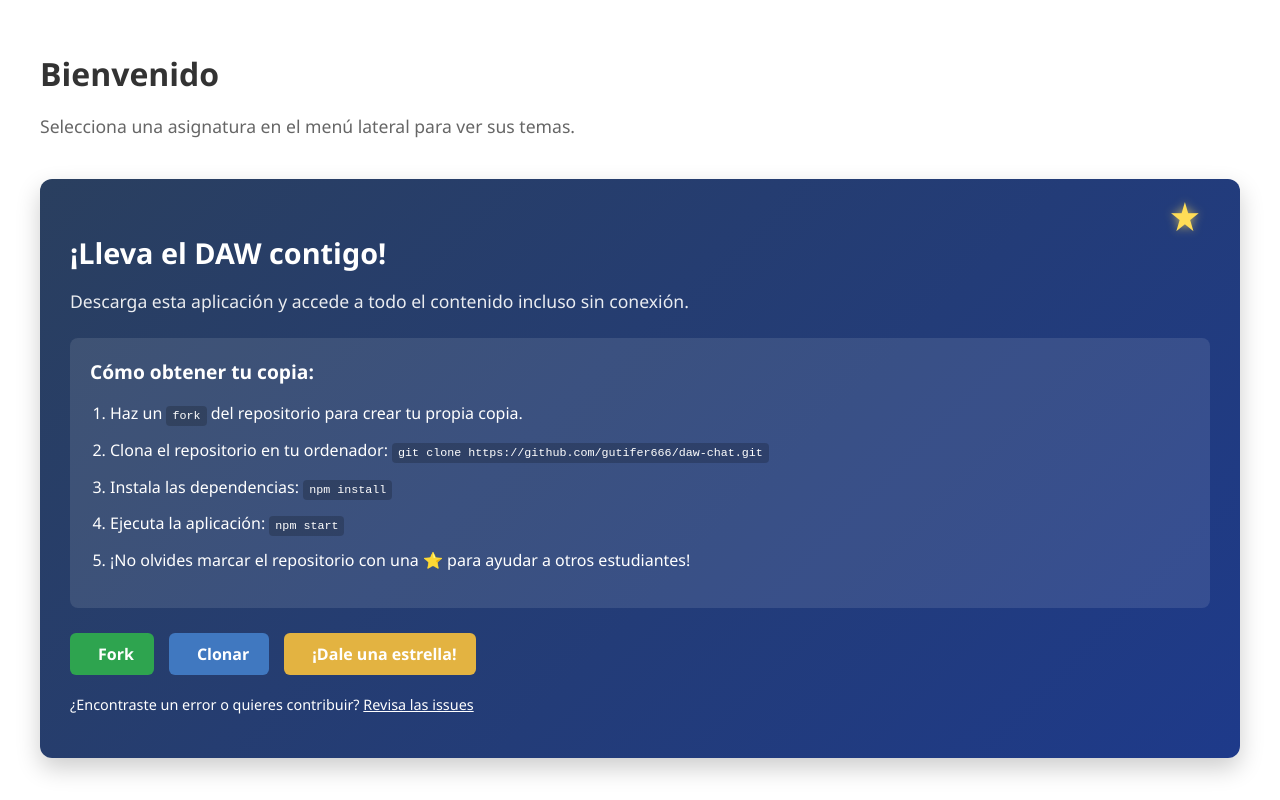
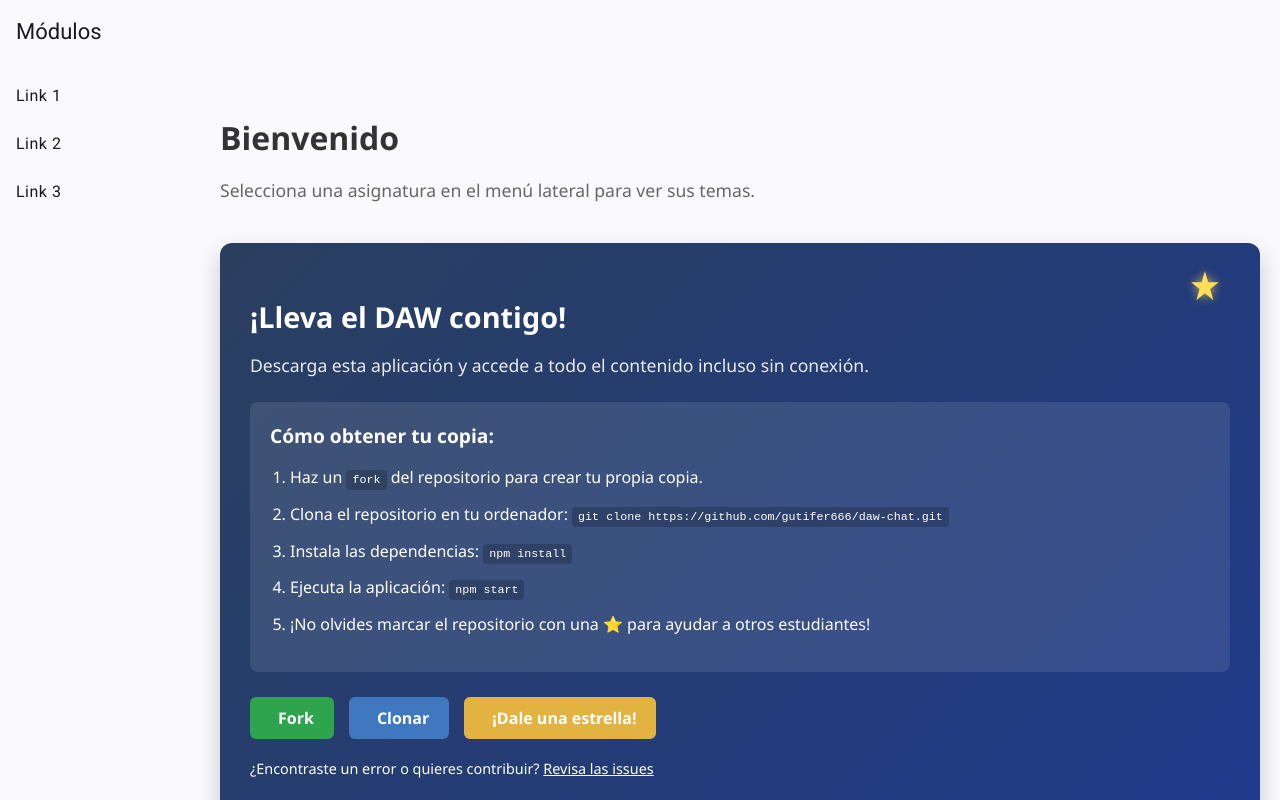
Before and after one commit to gutifer666/daw-academy-frontend, an Angular app: page / in a window 1280 px wide. Built offline with nearby package versions, Linux system fonts and the light colour scheme.

Commit message:
add SideNavComponent with responsive Angular Material layout and integrate into AppComponent

```diff
--- a/src/app/app.component.html
+++ b/src/app/app.component.html
@@ -1 +1 @@
-<router-outlet />
+<app-side-nav></app-side-nav>
--- a/src/app/app.component.ts
+++ b/src/app/app.component.ts
@@ -1,9 +1,9 @@
 import { Component } from '@angular/core';
-import { RouterOutlet } from '@angular/router';
+import {SideNavComponent} from './shared/side-nav/side-nav.component';
 
 @Component({
   selector: 'app-root',
-  imports: [RouterOutlet],
+  imports: [SideNavComponent],
   templateUrl: './app.component.html',
   styleUrl: './app.component.css'
 })
--- /dev/null
+++ b/src/app/shared/side-nav/side-nav.component.css
@@ -0,0 +1,17 @@
+.sidenav-container {
+  height: 100%;
+}
+
+.sidenav {
+  width: 200px;
+}
+
+.sidenav .mat-toolbar {
+  background: inherit;
+}
+
+.mat-toolbar.mat-primary {
+  position: sticky;
+  top: 0;
+  z-index: 1;
+}
--- /dev/null
+++ b/src/app/shared/side-nav/side-nav.component.html
@@ -0,0 +1,28 @@
+<mat-sidenav-container class="sidenav-container">
+  <mat-sidenav #drawer class="sidenav" fixedInViewport
+      [attr.role]="(isHandset$ | async) ? 'dialog' : 'navigation'"
+      [mode]="(isHandset$ | async) ? 'over' : 'side'"
+      [opened]="(isHandset$ | async) === false">
+    <mat-toolbar>Módulos</mat-toolbar>
+    <mat-nav-list>
+      <a mat-list-item href="#">Link 1</a>
+      <a mat-list-item href="#">Link 2</a>
+      <a mat-list-item href="#">Link 3</a>
+    </mat-nav-list>
+  </mat-sidenav>
+  <mat-sidenav-content>
+    <mat-toolbar color="primary">
+      @if (isHandset$ | async) {
+        <button
+          type="button"
+          aria-label="Toggle sidenav"
+          mat-icon-button
+          (click)="drawer.toggle()">
+          <mat-icon aria-label="Side nav toggle icon">menu</mat-icon>
+        </button>
+      }
+    </mat-toolbar>
+    <!-- Add Content Here -->
+    <router-outlet />
+  </mat-sidenav-content>
+</mat-sidenav-container>
--- /dev/null
+++ b/src/app/shared/side-nav/side-nav.component.ts
@@ -0,0 +1,35 @@
+import { Component, inject } from '@angular/core';
+import { BreakpointObserver, Breakpoints } from '@angular/cdk/layout';
+import { AsyncPipe } from '@angular/common';
+import { MatToolbarModule } from '@angular/material/toolbar';
+import { MatButtonModule } from '@angular/material/button';
+import { MatSidenavModule } from '@angular/material/sidenav';
+import { MatListModule } from '@angular/material/list';
+import { MatIconModule } from '@angular/material/icon';
+import { Observable } from 'rxjs';
+import { map, shareReplay } from 'rxjs/operators';
+import {RouterOutlet} from '@angular/router';
+
+@Component({
+  selector: 'app-side-nav',
+  templateUrl: './side-nav.component.html',
+  styleUrl: './side-nav.component.css',
+  imports: [
+    MatToolbarModule,
+    MatButtonModule,
+    MatSidenavModule,
+    MatListModule,
+    MatIconModule,
+    AsyncPipe,
+    RouterOutlet,
+  ]
+})
+export class SideNavComponent {
+  private breakpointObserver = inject(BreakpointObserver);
+
+  isHandset$: Observable<boolean> = this.breakpointObserver.observe(Breakpoints.Handset)
+    .pipe(
+      map(result => result.matches),
+      shareReplay()
+    );
+}
```
